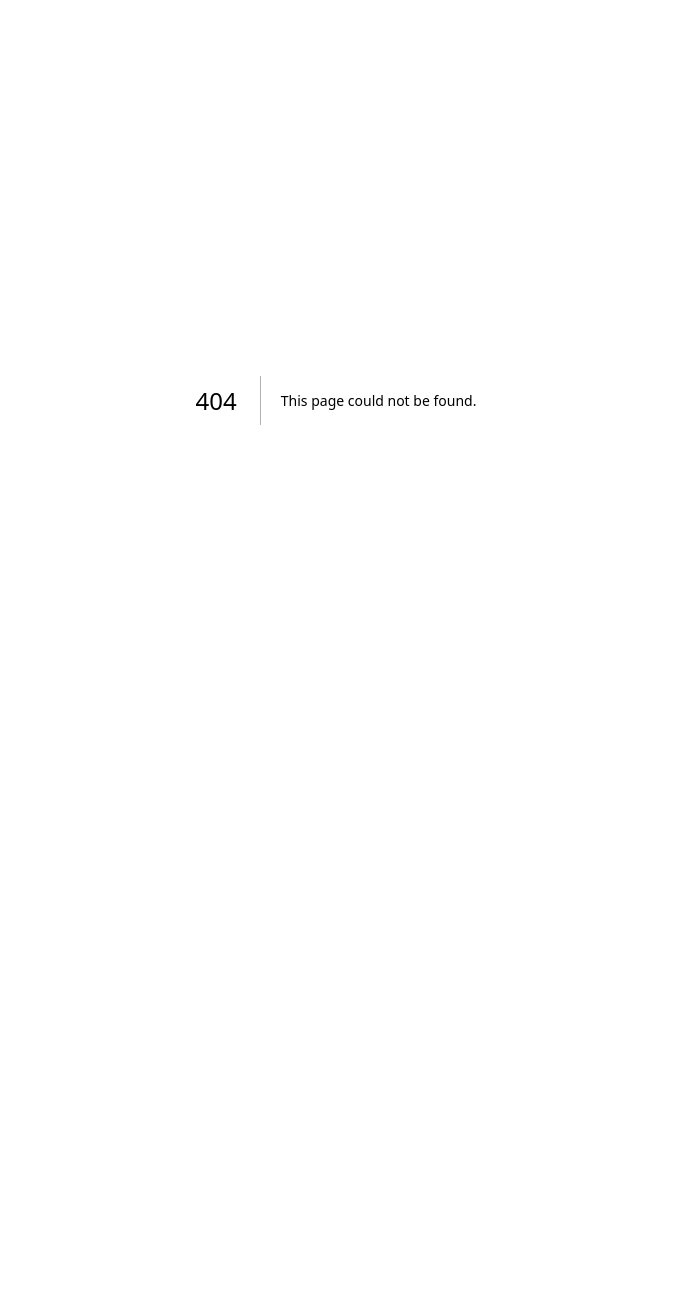
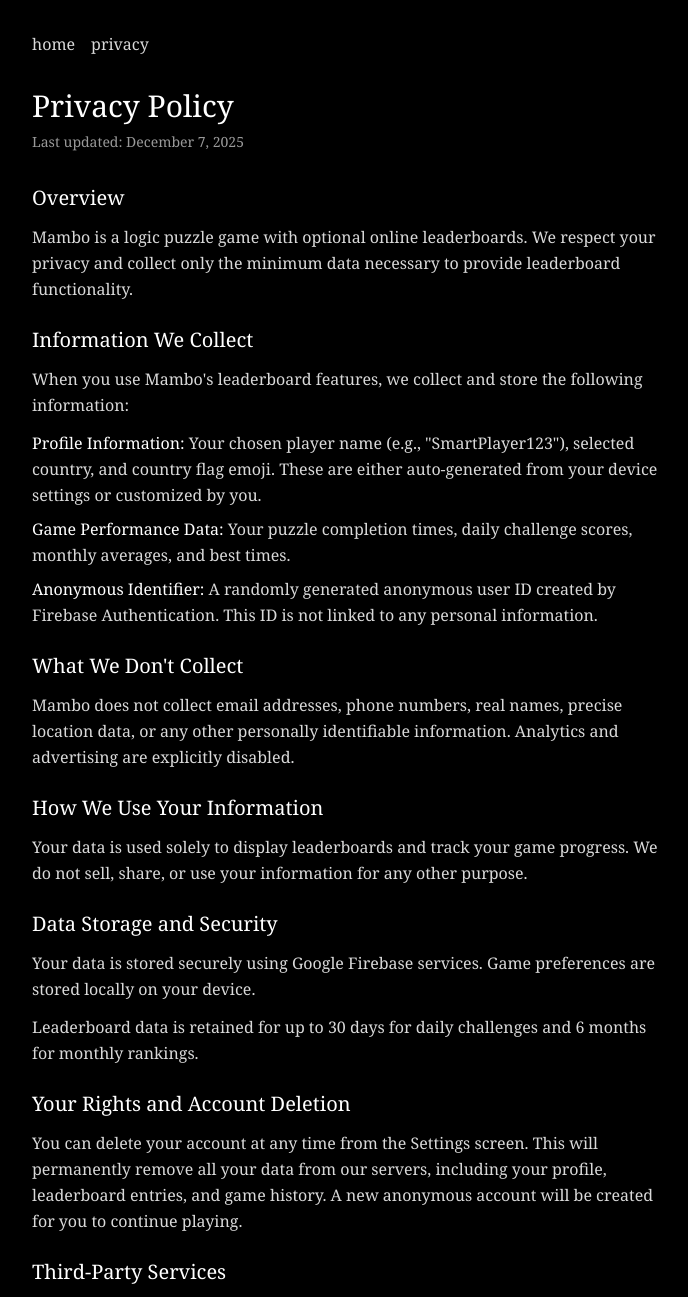
Before and after one commit to UmerKazi/UmerKazi.github.io, a Next.js app: page /mambo/privacy-policy in a window 1280 px wide. Before the commit this address had no page. Shown: the top 1297 px of the page, without its empty margins (304-992 px from the left). Before the commit the page ends 800 px from the top, so only its background shows below. Built offline with nearby package versions, Linux system fonts and the light colour scheme.

Commit message:
Create page.tsx

```diff
--- /dev/null
+++ b/src/app/mambo/privacy-policy/page.tsx
@@ -0,0 +1,213 @@
+import { ArrowUpRight } from "lucide-react";
+
+const links = [
+  {
+    title: "home",
+    href: "/",
+  },
+  {
+    title: "privacy",
+    href: "/privacy",
+  },
+];
+
+const linksTwo = [
+  {
+    title: "linkedin",
+    href: "https://www.linkedin.com/in/umerkazi/",
+  },
+  {
+    title: "email",
+    href: "mailto:umer@kazi.cc",
+  },
+];
+
+export default function PrivacyPolicy() {
+  return (
+    <div className="max-w-2xl mx-auto px-6 md:px-0 pb-20">
+      {/* Header */}
+      <div className="w-full flex flex-row items-center justify-start py-8 gap-4 ml-8">
+        {links.map((link) => (
+          <a
+            key={link.title}
+            href={link.href}
+            className="hover:underline font-[300] text-md font-serif text-white/85"
+          >
+            {link.title}
+          </a>
+        ))}
+      </div>
+
+      {/* Content */}
+      <div className="ml-8 space-y-8 font-serif text-white/85">
+        <div>
+          <h1 className="text-3xl font-medium text-white mb-2">
+            Privacy Policy
+          </h1>
+          <p className="text-sm text-white/60">
+            Last updated: December 7, 2025
+          </p>
+        </div>
+
+        <div className="space-y-6 font-light">
+          <section>
+            <h2 className="text-xl font-medium text-white mb-3">Overview</h2>
+            <p className="leading-relaxed">
+              Mambo is a logic puzzle game with optional online leaderboards. We
+              respect your privacy and collect only the minimum data necessary
+              to provide leaderboard functionality.
+            </p>
+          </section>
+
+          <section>
+            <h2 className="text-xl font-medium text-white mb-3">
+              Information We Collect
+            </h2>
+            <p className="leading-relaxed mb-3">
+              When you use Mambo's leaderboard features, we collect and store
+              the following information:
+            </p>
+            <p className="leading-relaxed mb-2">
+              <span className="text-white">Profile Information:</span> Your
+              chosen player name (e.g., "SmartPlayer123"), selected country, and
+              country flag emoji. These are either auto-generated from your
+              device settings or customized by you.
+            </p>
+            <p className="leading-relaxed mb-2">
+              <span className="text-white">Game Performance Data:</span> Your
+              puzzle completion times, daily challenge scores, monthly averages,
+              and best times.
+            </p>
+            <p className="leading-relaxed">
+              <span className="text-white">Anonymous Identifier:</span> A
+              randomly generated anonymous user ID created by Firebase
+              Authentication. This ID is not linked to any personal information.
+            </p>
+          </section>
+
+          <section>
+            <h2 className="text-xl font-medium text-white mb-3">
+              What We Don't Collect
+            </h2>
+            <p className="leading-relaxed">
+              Mambo does not collect email addresses, phone numbers, real names,
+              precise location data, or any other personally identifiable
+              information. Analytics and advertising are explicitly disabled.
+            </p>
+          </section>
+
+          <section>
+            <h2 className="text-xl font-medium text-white mb-3">
+              How We Use Your Information
+            </h2>
+            <p className="leading-relaxed">
+              Your data is used solely to display leaderboards and track your
+              game progress. We do not sell, share, or use your information for
+              any other purpose.
+            </p>
+          </section>
+
+          <section>
+            <h2 className="text-xl font-medium text-white mb-3">
+              Data Storage and Security
+            </h2>
+            <p className="leading-relaxed mb-3">
+              Your data is stored securely using Google Firebase services. Game
+              preferences are stored locally on your device.
+            </p>
+            <p className="leading-relaxed">
+              Leaderboard data is retained for up to 30 days for daily
+              challenges and 6 months for monthly rankings.
+            </p>
+          </section>
+
+          <section>
+            <h2 className="text-xl font-medium text-white mb-3">
+              Your Rights and Account Deletion
+            </h2>
+            <p className="leading-relaxed">
+              You can delete your account at any time from the Settings screen.
+              This will permanently remove all your data from our servers,
+              including your profile, leaderboard entries, and game history. A
+              new anonymous account will be created for you to continue playing.
+            </p>
+          </section>
+
+          <section>
+            <h2 className="text-xl font-medium text-white mb-3">
+              Third-Party Services
+            </h2>
+            <p className="leading-relaxed mb-3">
+              Mambo uses Firebase (by Google) for authentication and database
+              services. Firebase may collect limited technical information as
+              described in their privacy policy:{" "}
+              <a
+                href="https://firebase.google.com/support/privacy"
+                target="_blank"
+                className="text-white hover:underline"
+              >
+                firebase.google.com/support/privacy
+              </a>
+            </p>
+            <p className="leading-relaxed">
+              We do not use any analytics, advertising, or tracking services.
+            </p>
+          </section>
+
+          <section>
+            <h2 className="text-xl font-medium text-white mb-3">
+              Children's Privacy
+            </h2>
+            <p className="leading-relaxed">
+              Mambo is suitable for users of all ages. We do not knowingly
+              collect personal information from children. All accounts use
+              anonymous authentication, and no personally identifiable
+              information is required or collected.
+            </p>
+          </section>
+
+          <section>
+            <h2 className="text-xl font-medium text-white mb-3">
+              Changes to This Policy
+            </h2>
+            <p className="leading-relaxed">
+              We may update this privacy policy from time to time. Any changes
+              will be reflected by updating the "Last updated" date at the top
+              of this page.
+            </p>
+          </section>
+
+          <section>
+            <h2 className="text-xl font-medium text-white mb-3">Contact</h2>
+            <p className="leading-relaxed">
+              If you have any questions about this privacy policy or wish to
+              exercise your data rights, please contact us at{" "}
+              <a
+                href="mailto:umer@kazi.cc"
+                className="text-white hover:underline"
+              >
+                umer@kazi.cc
+              </a>
+              .
+            </p>
+          </section>
+        </div>
+      </div>
+
+      {/* Footer Links */}
+      <div className="w-full flex flex-row items-center justify-start gap-4 ml-8 mt-12">
+        {linksTwo.map((link) => (
+          <a
+            key={link.title}
+            href={link.href}
+            className="hover:underline font-[300] text-md font-serif text-white/85 flex items-center gap-2"
+            target="_blank"
+          >
+            <ArrowUpRight className="text-white/85 h-4 w-4" />
+            {link.title}
+          </a>
+        ))}
+      </div>
+    </div>
+  );
+}
```
